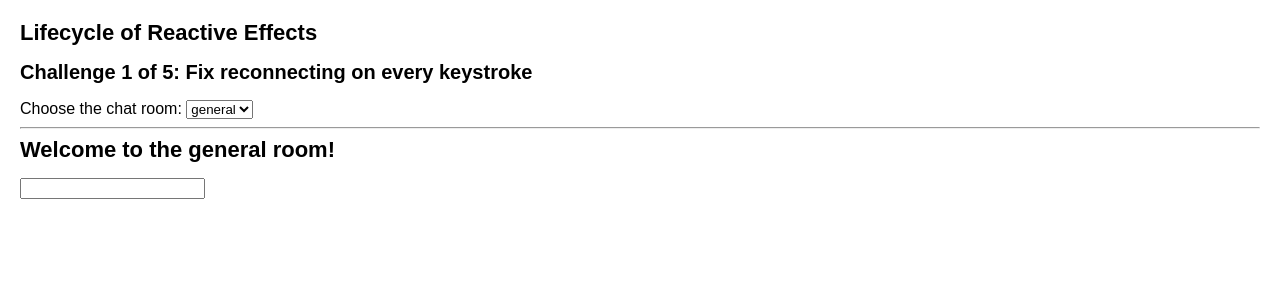
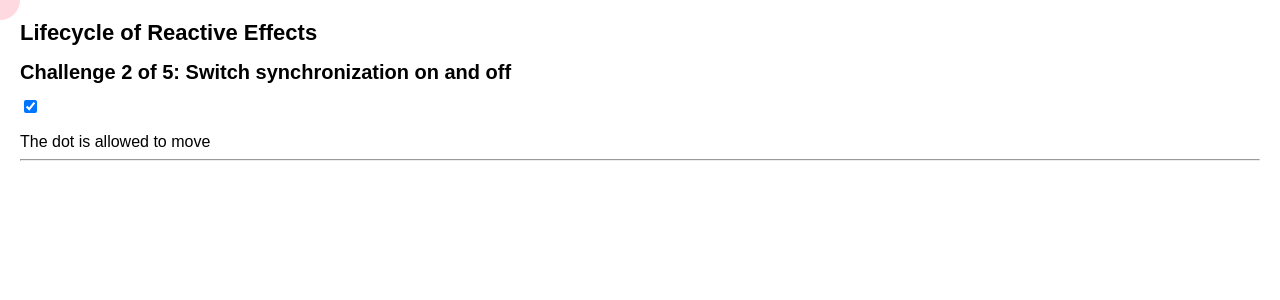
Before and after one commit to VladimirovMario/Sandbox, a React (Create React App) app in the folder 01. React documentation/02. Learn React/04. Escape Hatches/: page / in a window 1280 px wide. Shown: the top 300 px of the page. Built offline with nearby package versions, Linux system fonts and the light colour scheme.

Commit message:
Switch synchronization on and off

```diff
--- a/01. React documentation/02. Learn React/04. Escape Hatches/src/components/LifecycleOfReactiveEffects/LifecycleOfReactiveEffects.js
+++ b/01. React documentation/02. Learn React/04. Escape Hatches/src/components/LifecycleOfReactiveEffects/LifecycleOfReactiveEffects.js
@@ -1,11 +1,13 @@
-import FixReconnectingOnEveryKeystroke from './FixReconnectingOnEveryKeystroke/FixReconnectingOnEveryKeystroke';
+import SwitchSynchronizationOnAndOff from './SwitchSynchronizationOnAndOff/SwitchSynchronizationOnAndOff';
+// import FixReconnectingOnEveryKeystroke from './FixReconnectingOnEveryKeystroke/FixReconnectingOnEveryKeystroke';
 // import EffectCanReSynchronize from './EffectCanReSynchronize/EffectCanReSynchronize';
 
 export default function LifecycleOfReactiveEffects() {
   return (
     <>
       <h1>Lifecycle of Reactive Effects</h1>
-      <FixReconnectingOnEveryKeystroke />
+      <SwitchSynchronizationOnAndOff />
+      {/* <FixReconnectingOnEveryKeystroke /> */}
       {/* <EffectCanReSynchronize /> */}
     </>
   );
--- /dev/null
+++ b/01. React documentation/02. Learn React/04. Escape Hatches/src/components/LifecycleOfReactiveEffects/SwitchSynchronizationOnAndOff/SwitchSynchronizationOnAndOff.js
@@ -0,0 +1,59 @@
+import { useEffect } from 'react';
+import { useState } from 'react';
+
+export default function SwitchSynchronizationOnAndOff() {
+  return (
+    <>
+      <h2>Challenge 2 of 5: Switch synchronization on and off</h2>
+      <App />
+    </>
+  );
+}
+
+function App() {
+  const [position, setPosition] = useState({ x: 0, y: 0 });
+  const [canMove, setCanMove] = useState(true);
+
+  useEffect(() => {
+    function handleMove(e) {
+      if (canMove) {
+        setPosition({ x: e.clientX, y: e.clientY });
+      }
+    }
+
+    window.addEventListener('pointermove', handleMove);
+    return () => {
+      window.removeEventListener('pointermove', handleMove);
+    };
+  }, [canMove]);
+
+  return (
+    <>
+      <label>
+        <input
+          type="checkbox"
+          checked={canMove}
+          onChange={(e) => {
+            setCanMove(e.target.checked);
+          }}
+        />
+        The dot is allowed to move
+      </label>
+      <hr />
+      <div
+        style={{
+          position: 'absolute',
+          backgroundColor: 'pink',
+          borderRadius: '50%',
+          opacity: 0.6,
+          transform: `translate(${position.x}px, ${position.y}px)`,
+          pointerEvents: 'none',
+          left: -20,
+          top: -20,
+          width: 40,
+          height: 40,
+        }}
+      ></div>
+    </>
+  );
+}
```
